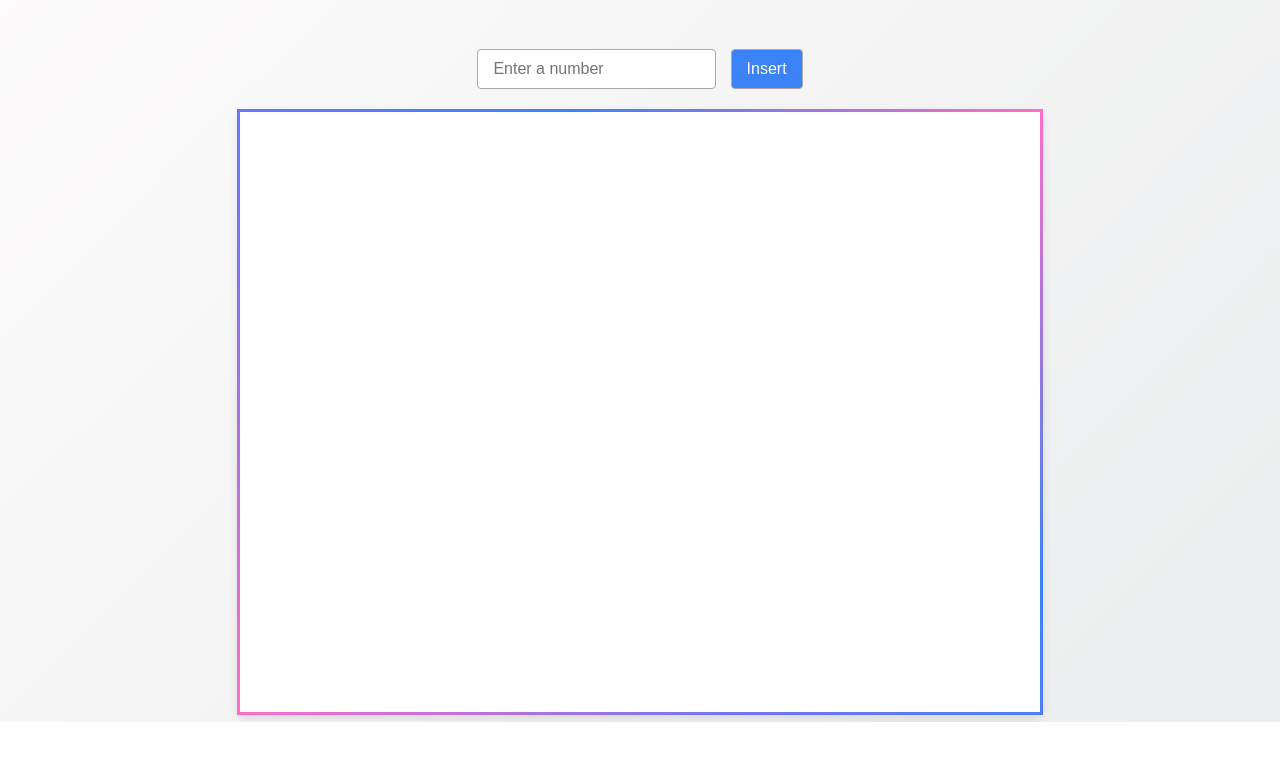
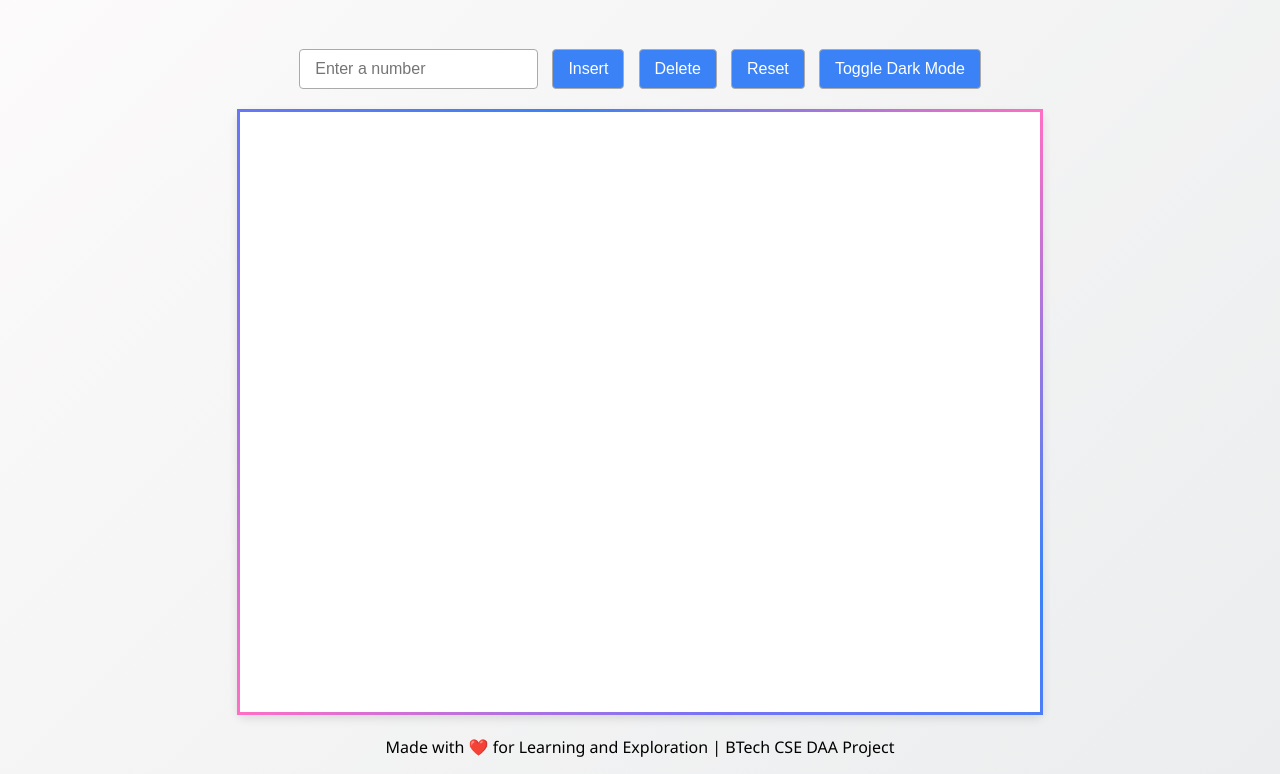
Before and after one commit to Vivek2006n/AVL-Tree-Visualizer, a plain HTML site: page index.html in a window 1280 px wide. Shown: the part 78-852 px from the top of the page. Before the commit the page ends 800 px from the top, so only its background shows below. Drawn offline with nearby package versions, Linux system fonts and the light colour scheme.

Commit message:
Update index.html

```diff
--- a/index.html
+++ b/index.html
@@ -5,6 +5,7 @@
     <meta charset="UTF-8">
     <title>AVL Tree Visualizer</title>
     <link rel="stylesheet" href="style.css">
+    <link href="https://fonts.googleapis.com/css2?family=Poppins:wght@400;600&display=swap" rel="stylesheet">
 </head>
 
 <body>
@@ -12,6 +13,9 @@
     <div id="controls">
         <input type="number" id="numberInput" placeholder="Enter a number">
         <button id="insertBtn">Insert</button>
+        <button id="deleteBtn">Delete</button>
+        <button id="resetBtn">Reset</button>
+        <button id="darkModeToggle">Toggle Dark Mode</button>
     </div>
     <div id="visualizer">
         <svg width="800" height="600"></svg>
@@ -21,6 +25,10 @@
 
     <script src="https://d3js.org/d3.v7.min.js"></script>
     <script src="script.js"></script>
+
+    <footer>
+        <p>Made with ❤️ for Learning and Exploration | BTech CSE DAA Project</p>
+    </footer>
 </body>
 
 </html>
```
